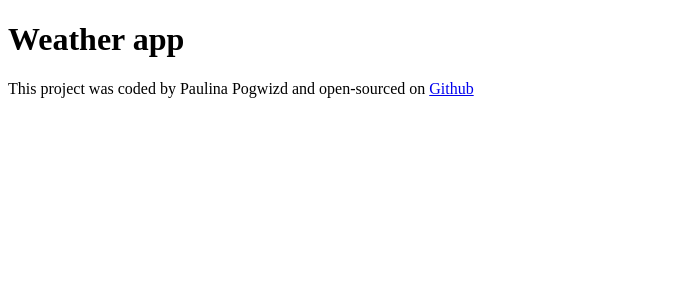
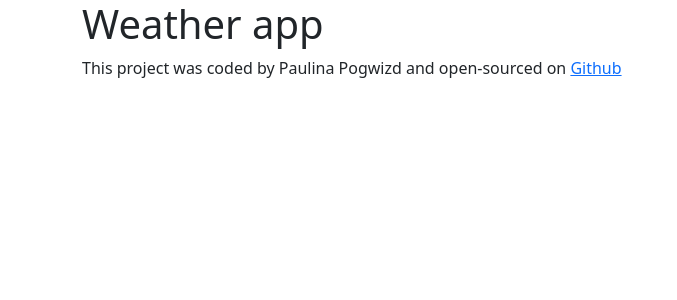
Before and after one commit to Paupog/react-weatha, a React (Create React App) app: page / in a window 1280 px wide. Shown: the top 300 px of the page, without its empty margins (0-677 px from the left). Built offline with nearby package versions, Linux system fonts and the light colour scheme.

Commit message:
Added bootstrap

```diff
--- a/package.json
+++ b/package.json
@@ -3,6 +3,7 @@
   "version": "0.1.0",
   "private": true,
   "dependencies": {
+    "bootstrap": "^5.3.3",
     "cra-template": "1.2.0",
     "react": "^18.3.1",
     "react-dom": "^18.3.1",
--- a/src/App.js
+++ b/src/App.js
@@ -4,6 +4,7 @@ import './App.css';
 export default function App() {
   return (
     <div className="App">
+      <div className='container'>
    <h1>Weather app</h1>
     <footer>
       This project was coded by Paulina Pogwizd and open-sourced on {""}
@@ -11,5 +12,6 @@ export default function App() {
      Github </a>
     </footer>
     </div>
+    </div>
   );
 }
--- a/src/index.js
+++ b/src/index.js
@@ -1,6 +1,7 @@
 import React from 'react';
 import ReactDOM from 'react-dom/client';
 import './index.css';
+import 'bootstrap/dist/css/bootstrap.min.css';
 import App from './App';
 import reportWebVitals from './reportWebVitals';
 
```
Also changed, not shown: 1 other file (tests, documents, lock files or other folders).
